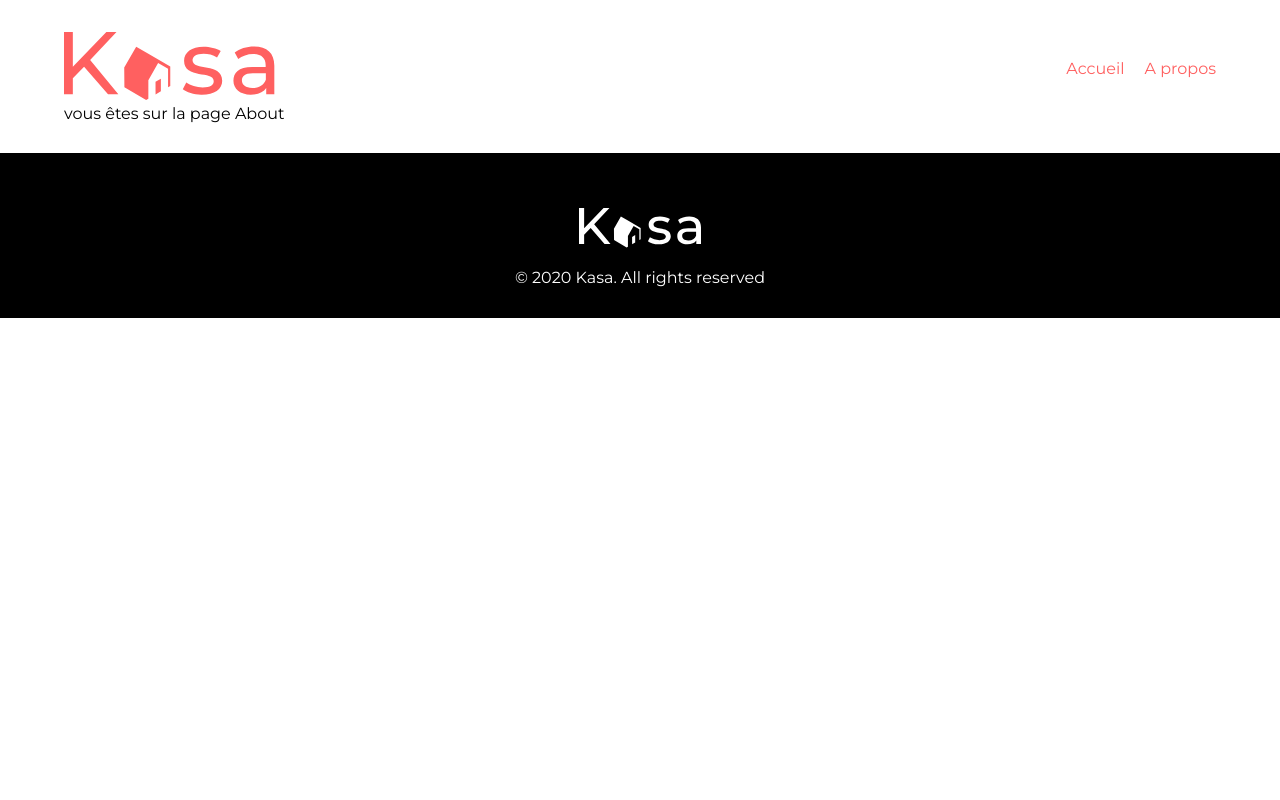
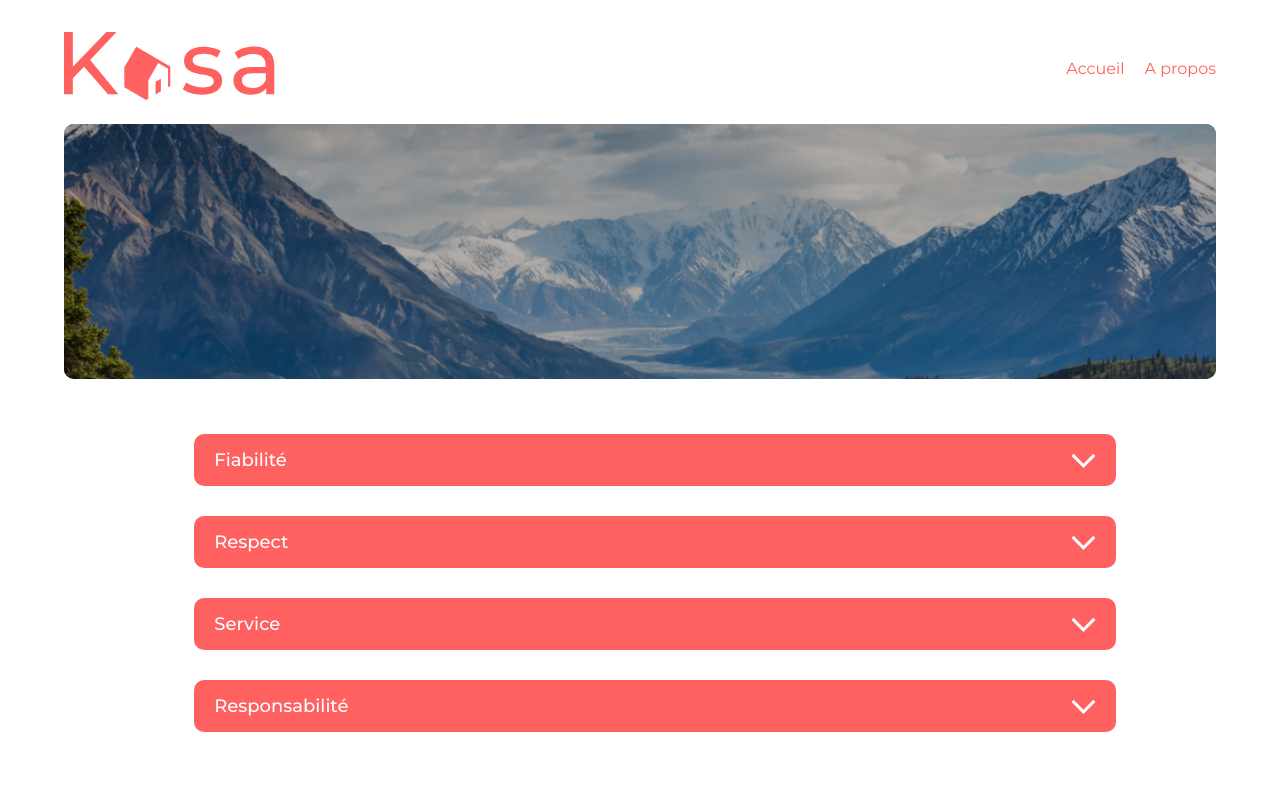
Before and after one commit to Dicoly/MassDidierCOLY_8_24092021, a React (Create React App) app: page /about in a window 1280 px wide. Shown: the top 800 px of the page. Built offline with nearby package versions, Linux system fonts and the light colour scheme.

Commit message:
Ajout page about

```diff
--- a/src/components/dropdown/Dropdown.css
+++ b/src/components/dropdown/Dropdown.css
@@ -12,6 +12,8 @@
     border-radius: 10px;
     height: 52px;
     padding: 0px 20px;
+    font-weight: 500;
+    font-size: 18px;
 }
 
 .dropdownContent {
--- a/src/components/footer/Footer.css
+++ b/src/components/footer/Footer.css
@@ -2,7 +2,7 @@
     background-color: black;
     text-align: center;
     padding: 55px 0 15px 0;
-    margin-top: 30px;
+    margin-top: 660px;
 }
 
 .logoFooter {
--- a/src/views/about/About.css
+++ b/src/views/about/About.css
@@ -0,0 +1,19 @@
+.bannerAbout{
+    height: 223px;
+}
+
+@media screen and (min-width: 768px){
+
+    .aboutDropdownContainer{
+        display: flex;
+        flex-direction: column;
+        width: 80%;
+        margin: 0 auto auto auto;
+    }
+}
+
+@media screen and (min-width: 1000px){
+    .aboutLayout{
+        height: 100vh;
+    }
+}
--- a/src/views/about/About.jsx
+++ b/src/views/about/About.jsx
@@ -1,10 +1,37 @@
 import React from 'react';
+import Banner from '../../components/banner/Banner';
+import banner from '../../assets/aboutImg.png'
+import Dropdown from '../../components/dropdown/Dropdown';
+import './About.css'
+
 
 class About extends React.Component {
     render() {
         return (
-            <div>
-                vous êtes sur la page About
+            <div className="aboutLayout">
+                <Banner className="bannerAbout" img={banner} />
+                <section className="aboutDropdownContainer">
+                    <Dropdown title={'Fiabilité'}
+                        content={
+                            'Les annonces postées sur Kasa garantissent une fiabilité totale. Les photos sont conformes aux logements, et toutes les informations sont régulièrement vérifiées  par nos équipes.'
+                        }
+                    />
+                    <Dropdown title={'Respect'}
+                        content={
+                            'La bienveillance fait partie des valeurs fondatrices de Kasa. Tout comportement discriminatoire ou de perturbation du voisinage entraînera une exclusion de notre plateforme.'
+                        }
+                    />
+                    <Dropdown title={'Service'}
+                        content={
+                            "Nos équipes se tiennent à votre disposition pour vous fournir une expérience parfaite. N'hésitez pas à nous contacter si vous avez la moindre question."
+                        }
+                    />
+                    <Dropdown title={'Responsabilité'}
+                        content={
+                            "La sécurité est la priorité de Kasa. Aussi bien pour nos hôtes que pour les voyageurs, chaque logement correspond aux critères de sécurité établis par nos services. En laissant une note aussi bien à l'hôte qu'au locataire, cela permet à nos équipes de vérifier que les standards sont bien respectés. Nous organisons également des ateliers sur la sécurité domestique pour nos hôtes."
+                        }
+                    />
+               </section>
             </div>
         )
     }
```
Also changed, not shown: src/assets/aboutImg.png (renamed from src/assets/kalen-emsley-Bkci_8qcdvQ-unsplash 2.png).
